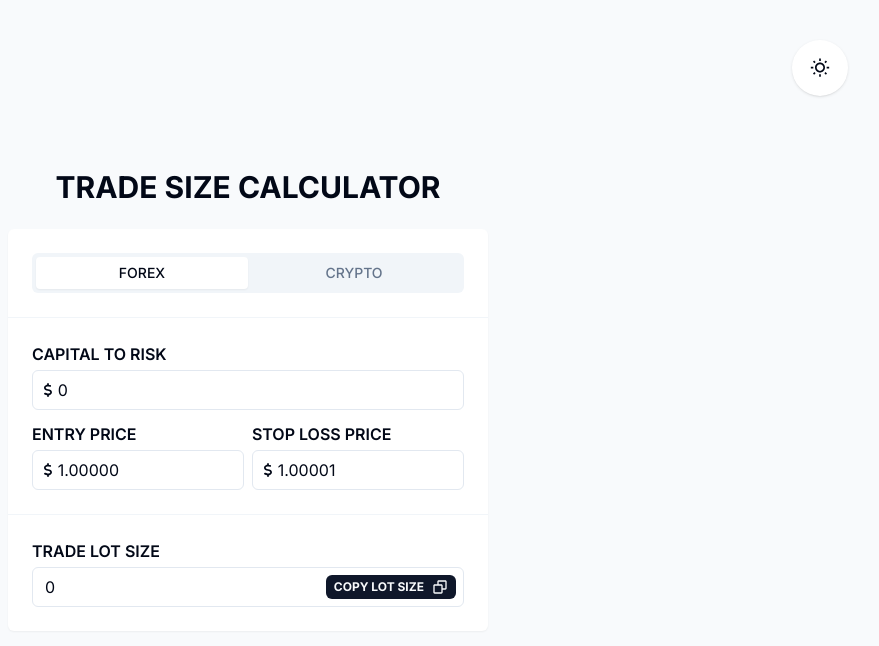
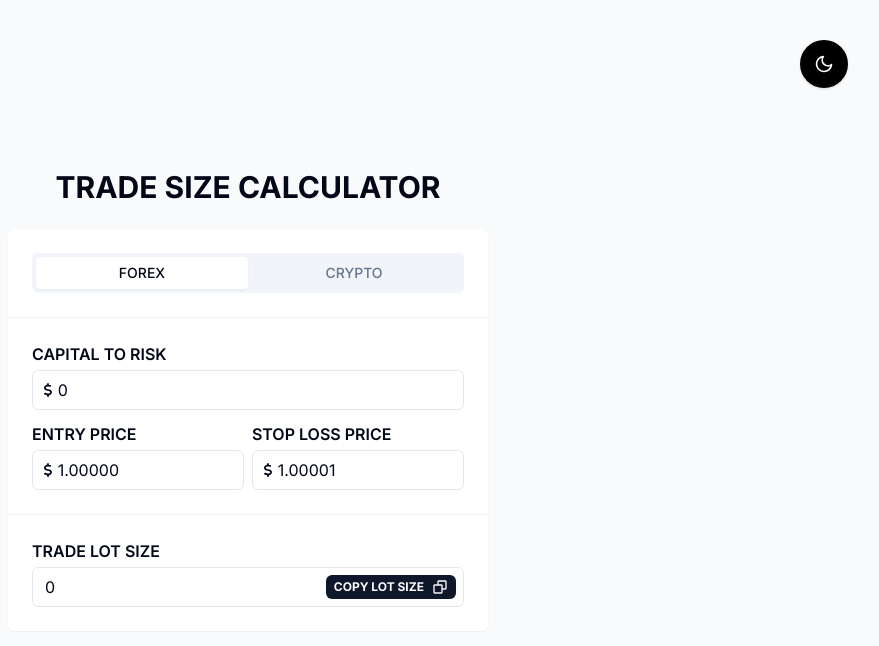
Before and after one commit to codewithroby/trade-size-calculator, a Next.js app: page / in a window 1280 px wide. Shown: the top 646 px of the page, without its empty margins (392-1271 px from the left). Built offline with nearby package versions, Linux system fonts and the light colour scheme.

Commit message:
style(component): changed button style.

```diff
--- a/src/components/theme-switch-button.tsx
+++ b/src/components/theme-switch-button.tsx
@@ -10,13 +10,13 @@ export const ThemeSwitchButton = () => {
 
   return (
     <span
-      className="fixed right-6 top-6 z-[999] flex size-12 cursor-pointer items-center justify-center rounded-full bg-white shadow sm:right-10 sm:top-10 sm:size-14 dark:bg-black dark:text-white"
+      className="fixed right-6 top-6 z-[999] flex size-12 cursor-pointer items-center justify-center rounded-full bg-black text-white shadow dark:bg-white dark:text-black sm:right-10 sm:top-10"
       onClick={toggleTheme}
     >
       {theme === "light" ? (
+        <FiMoon className="size-5" />
+      ) : (
         <MdOutlineWbSunny className="size-5" />
-      ) : (
-        <FiMoon className="size-5" />
       )}
     </span>
   );
```
